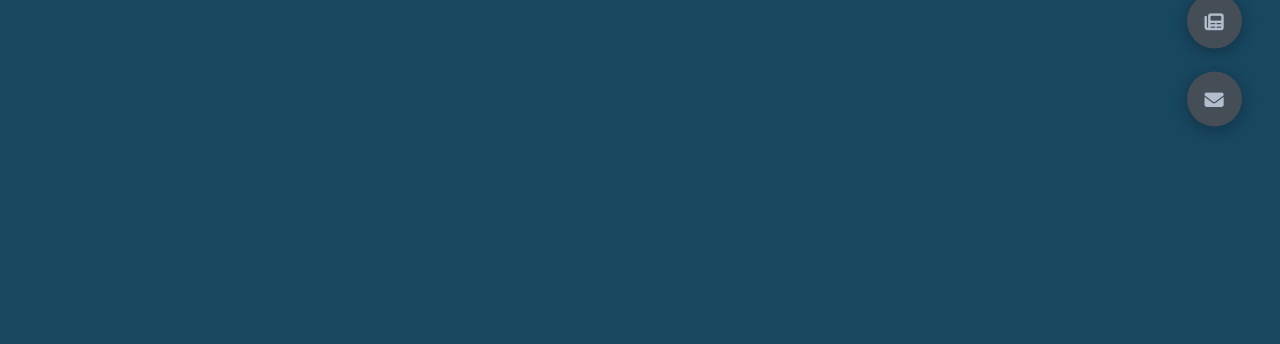
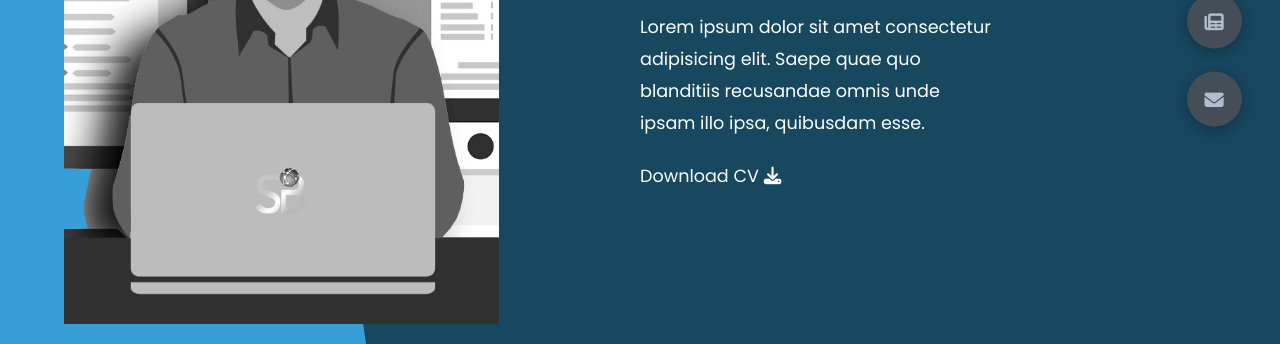
Before and after one commit to Pavel-Kn/Portfolio-Website, a plain HTML site: page index.html in a window 1280 px wide. Shown: the part 456-800 px from the top of the page. Drawn offline with Linux system fonts and the light colour scheme.

Commit message:
create header-content

```diff
--- a/index.html
+++ b/index.html
@@ -17,7 +17,7 @@
             <div class="left-header">
                 <div class="h-shape"></div>
                 <div class="image">
-                    <img src="img/web-dev.png" width="500" alt="">
+                    <img src="img/web-dev.png" alt="">
                 </div>
             </div>
             <div class="right-header">
--- a/styles/styles.scss
+++ b/styles/styles.scss
@@ -135,3 +135,64 @@ section{
         }
     }
 }
+
+/*header-content*/
+.header-content{
+    display: grid;
+    grid-template-columns: repeat(2, 1fr);
+    height: 100%;
+    .left-header{
+        display: flex;
+        align-items: center;
+        position: relative;
+        .h-shape{
+            transition: var(--transition-all);
+            width: 65%;
+            height: 100%;
+            background-color: var(--color-secondary);
+            position: absolute;
+            left: 0;
+            top: 0;
+            z-index: -1;
+            clip-path: polygon(0 0, 60% 0, 88% 100%, 0 100%);
+        }
+        .image{
+            border-radius: var(--br-sm-2);
+            height: 95%;
+            width: 68%;
+            margin-left: 4rem;
+            //background-color: var(--color-black);
+            transition: var(--transition-all);
+            img{
+                width: 100%;
+                height: 100%;
+                object-fit: cover;
+                transition: var(--transition-all);
+                filter: grayscale(100%);
+                &:hover{
+                    filter: grayscale(0);
+                }
+            }
+        }
+    }
+    .right-header{
+        display: flex;
+        flex-direction: column;
+        justify-content: center;
+        padding-right: 18rem;
+        .name{
+            font-size: 3rem;
+            span{
+                color: var(--color-secondary);
+            }
+        }
+        p{
+            margin: 1.5rem 0;
+            line-height: 2rem;
+        }
+    }
+}
+
+
+
+/*independed components*/
```
Also changed, not shown: styles/styles.css, 1 other file.
